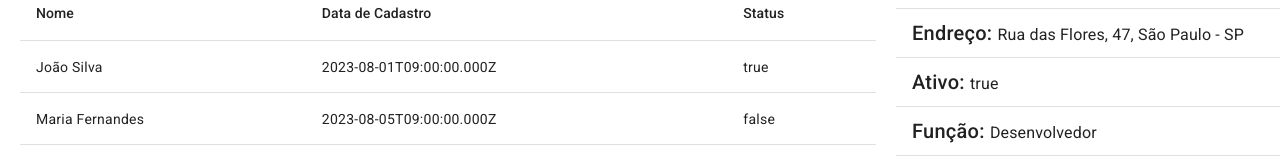
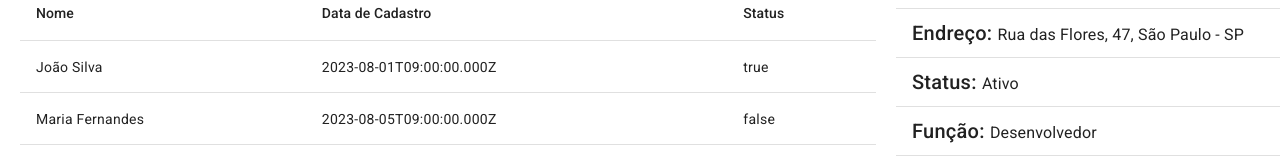
Before and after one commit to tavodin/projeto-filtro-de-lista-de-usuarios-angular, an Angular app: page / in a window 1280 px wide. Shown: the part 195-355 px from the top of the page. Built offline with nearby package versions, Linux system fonts and the light colour scheme.

Commit message:
Pipe de Status

```diff
--- a/src/app/components/user-details/user-details.component.html
+++ b/src/app/components/user-details/user-details.component.html
@@ -31,7 +31,7 @@
         <mat-divider></mat-divider>
 
         <mat-list-item>
-            <span class="mat-h2">Ativo: </span><span class="mat-h3">{{user.ativo}}</span>
+            <span class="mat-h2">Status: </span><span class="mat-h3">{{user.ativo | status }}</span>
         </mat-list-item>
 
         <mat-divider></mat-divider>
--- /dev/null
+++ b/src/app/pipes/status.pipe.ts
@@ -0,0 +1,15 @@
+import { Pipe, PipeTransform } from '@angular/core';
+
+@Pipe({
+  name: 'status'
+})
+export class StatusPipe implements PipeTransform {
+
+  transform(status: boolean): string {
+    const STATUS_VALIDATION = status === null || status === undefined;
+    if(STATUS_VALIDATION) {
+        return "Status indisponível ou inválido";
+    }
+    return status ? "Ativo" : "Inativo";
+  }
+}
```
Also changed, not shown: src/app/pipes/pipes.module.ts (+5 -2 lines).
